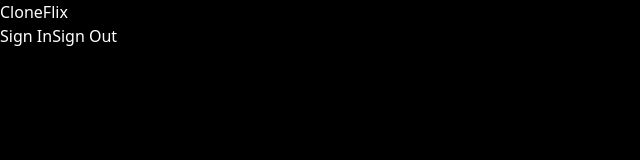
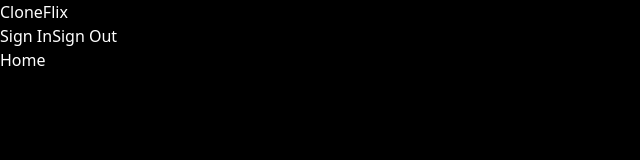
Before and after one commit to gtstarnes/CloneFlix, a React (Vite) app: page / in a window 1280 px wide. Shown: the top 160 px of the page, without its empty margins (0-640 px from the left). Built offline with nearby package versions, Linux system fonts and the light colour scheme.

Commit message:
added Home to app

```diff
--- a/src/App.tsx
+++ b/src/App.tsx
@@ -1,4 +1,6 @@
 import NavBar from "./Components/NavBar";
+import {Routes, Route} from "react-router-dom";
+import Home from "./Pages/Home";
 
 function App() {
 
@@ -6,6 +8,9 @@
   return (
     <>
       <NavBar />
+      <Routes>
+        <Route path="/" element={<Home />} />
+      </Routes>
     </>
   )
 }
```
